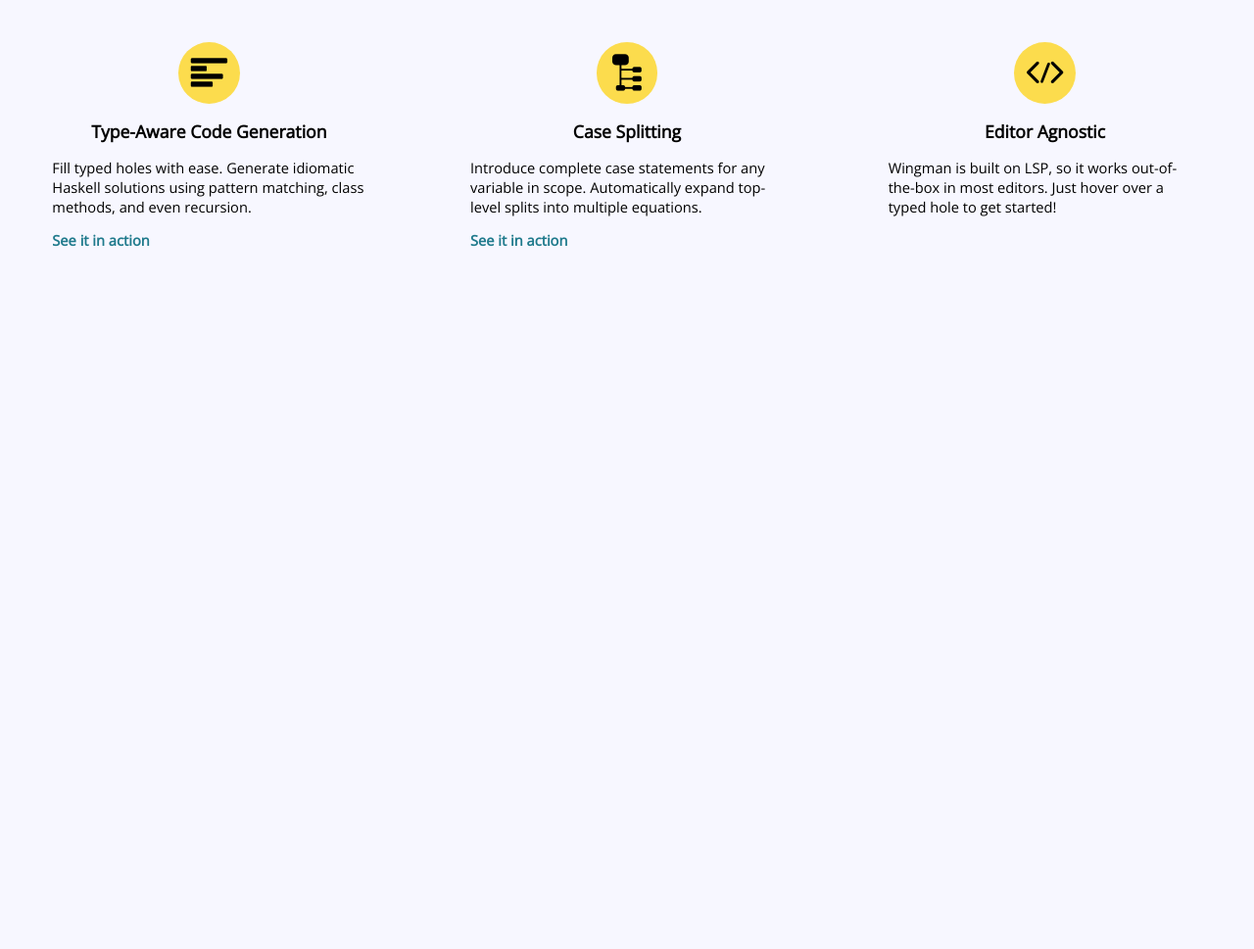
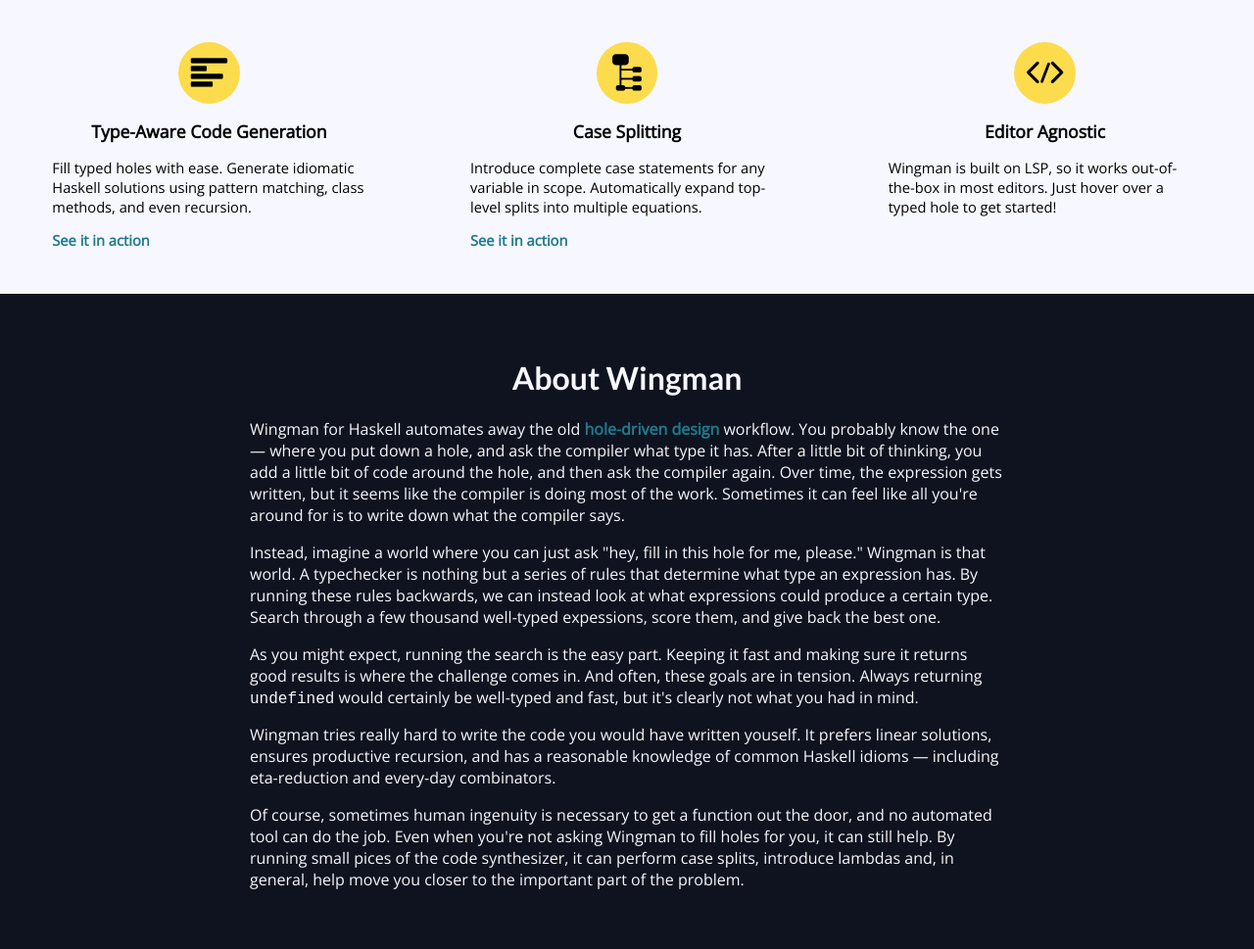
Before and after one commit to isovector/haskellwingman.dev, a plain HTML site: page index.html in a window 1280 px wide. Shown: the part 674-1643 px from the top of the page at 98% size. Before the commit the page ends 974 px from the top, so only its background shows below. Drawn offline with nearby package versions, Linux system fonts and the light colour scheme.

Commit message:
write some about

```diff
--- a/index.html
+++ b/index.html
@@ -74,7 +74,47 @@
         <!-- <a href="#" onclick="openModal('intros.gif')">See it in action</a> -->
       </div>
     </div>
-    <div id="cta"></div>
+
+    <div class="padded center-contents centered" id="about">
+      <div class="constrain-width left-paragraphs centered">
+      <h1>About Wingman</h1>
+
+      <p>Wingman for Haskell automates away the old <a
+          href="https://reasonablypolymorphic.com/blog/typeholes/">hole-driven
+          design</a> workflow. You probably know the one &mdash;  where you put
+        down a hole, and ask the compiler what type it has. After a little bit
+        of thinking, you add a little bit of code around the hole, and then ask
+        the compiler again.  Over time, the expression gets written, but it
+        seems like the compiler is doing most of the work. Sometimes it can
+        feel like all you're around for is to write down what the compiler
+        says.</p>
+
+      <p>Instead, imagine a world where you can just ask "hey, fill in this
+        hole for me, please." Wingman is that world. A typechecker is nothing
+        but a series of rules that determine what type an expression has. By
+        running these rules backwards, we can instead look at what expressions
+        could produce a certain type. Search through a few thousand well-typed
+        expessions, score them, and give back the best one.</p>
+
+      <p>As you might expect, running the search is the easy part. Keeping it
+        fast and making sure it returns good results is where the challenge comes
+        in. And often, these goals are in tension. Always returning
+        <code>undefined</code> would certainly be well-typed and fast, but it's
+        clearly not what you had in mind.</p>
+
+      <p>Wingman tries really hard to write the code you would have written
+        youself. It prefers linear solutions, ensures productive recursion, and
+        has a reasonable knowledge of common Haskell idioms &mdash; including
+        eta-reduction and every-day combinators.</p>
+
+      <p>Of course, sometimes human ingenuity is necessary to get a function
+        out the door, and no automated tool can do the job. Even when you're not
+        asking Wingman to fill holes for you, it can still help. By running
+        small pices of the code synthesizer, it can perform case splits,
+        introduce lambdas and, in general, help move you closer to the
+        important part of the problem.</p>
+      </div>
+    </div>
 
     <div id="modal" class="modal">
       <div class="modal-content">
--- a/style.css
+++ b/style.css
@@ -150,6 +150,8 @@
 .centered {
   text-align: center !important;
   display: block;
+  margin: 0 auto;
+  width: 100%;
 }
 
 button {
@@ -231,3 +233,16 @@
 .modal-content img {
   margin: 0 auto;
 }
+
+#about {
+  background-color: #0e131f;
+  color: #f7f7ff;
+}
+
+.left-paragraphs p {
+  text-align: left;
+}
+
+code {
+  font-size: 12pt;
+}
```
